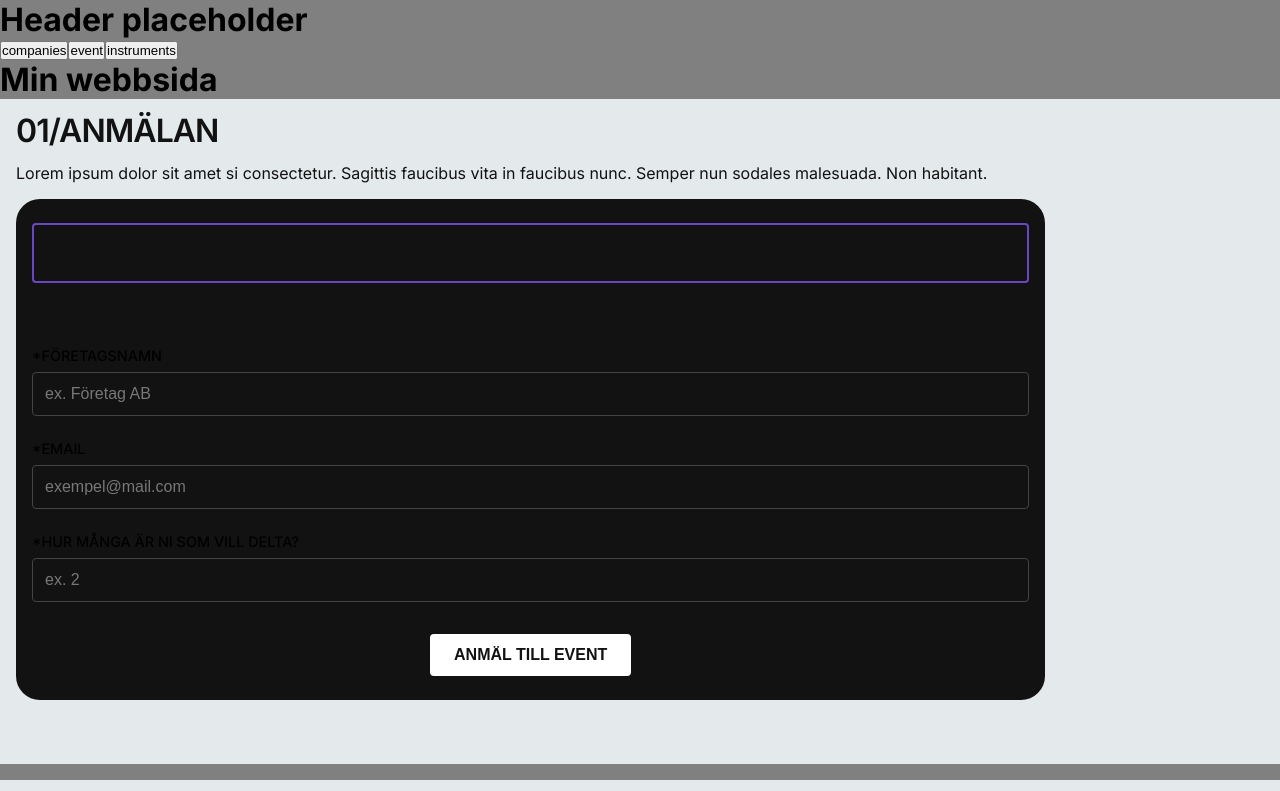
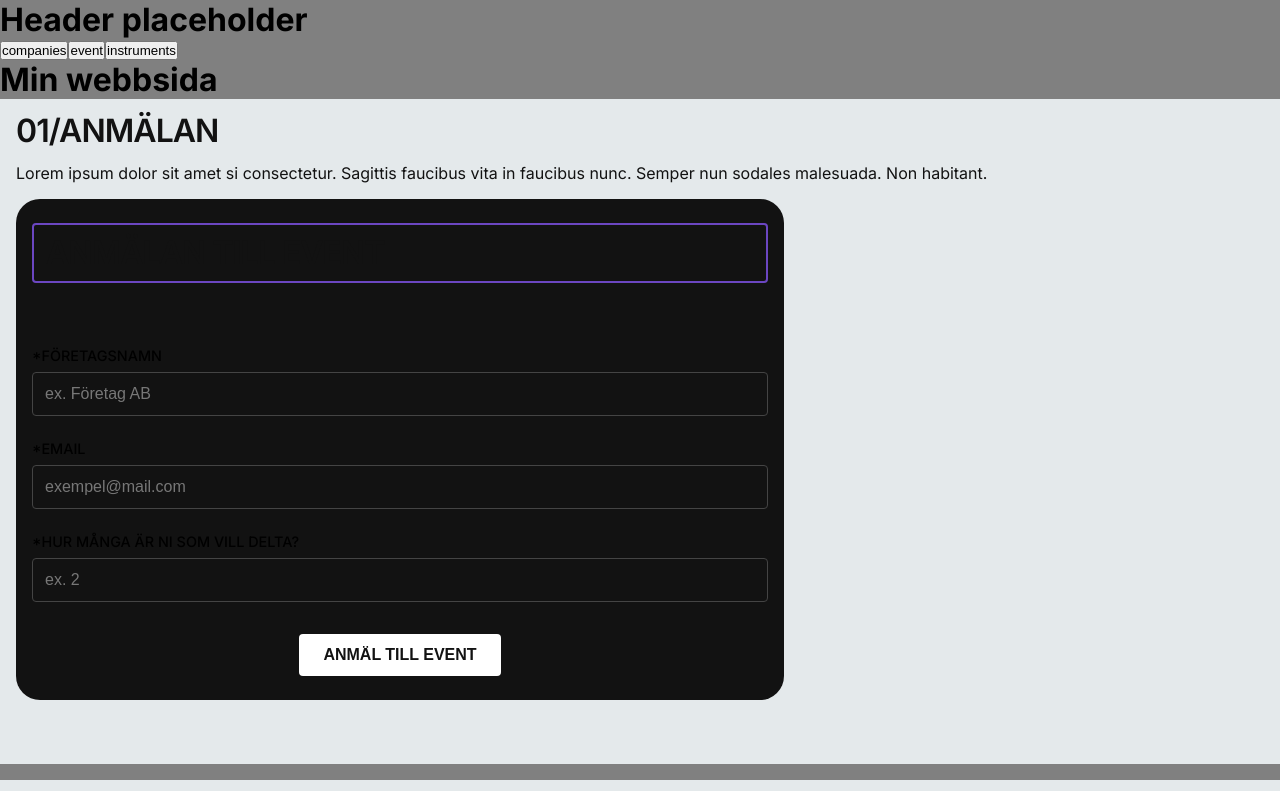
Before and after one commit to Skjesper/LIA-Portal, a Next.js app: page / in a window 1280 px wide. Shown: the top 791 px of the page. Built offline with nearby package versions, Linux system fonts and the light colour scheme.

Commit message:
Update RSVPCard.module.css

```diff
--- a/src/components/RSVPCard/RSVPCard.module.css
+++ b/src/components/RSVPCard/RSVPCard.module.css
@@ -8,6 +8,7 @@
     align-self: stretch;
     border-radius: var(--border-radius);
     width: 100%;
+    max-width: 768px;
   }
 
   .title {
```
